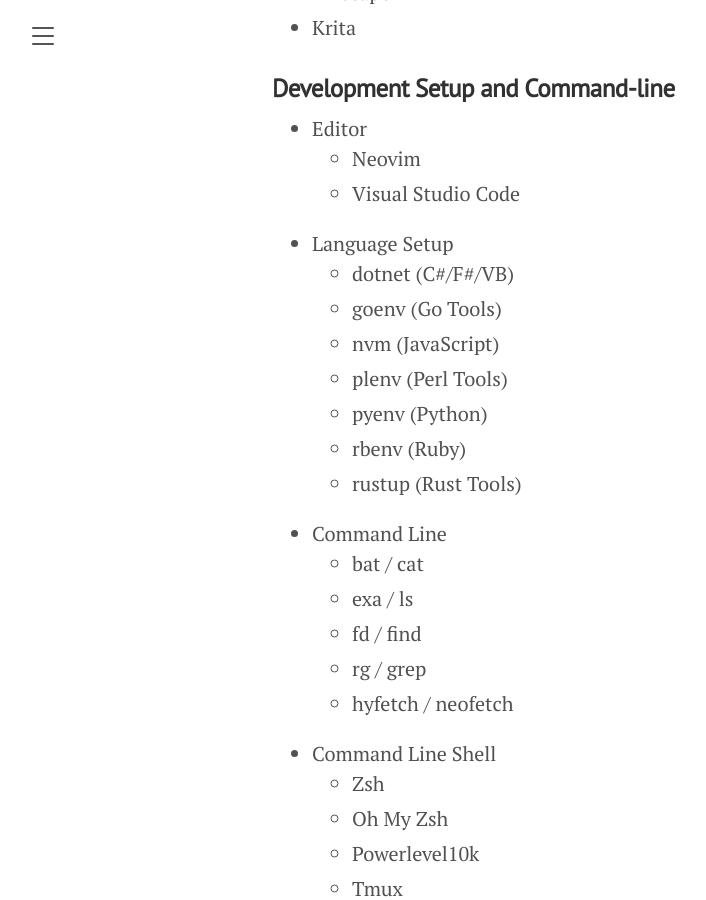
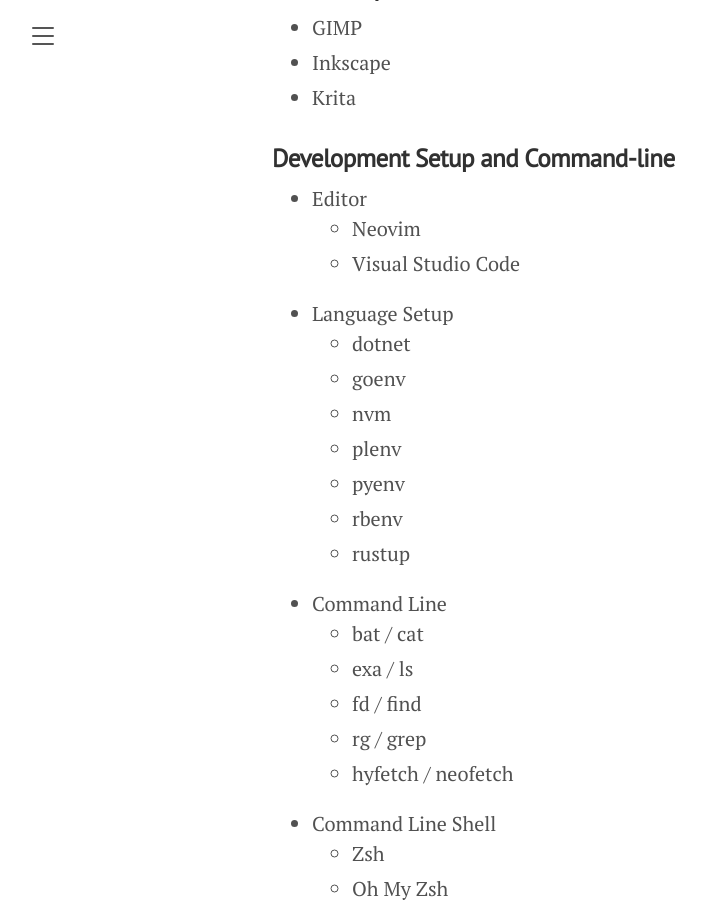
Before and after one commit to TwoPizza9621536/twopizza9621536.github.io, a Jekyll site: the page built from pages/about.md, in a window 1280 px wide and 900 px high, scrolled down 3448 px. Shown: the whole window, without its empty margins (8-714 px from the left). Built offline with Jekyll 4.4.1, drawn with Linux system fonts in a browser that asks for light colours; cached includes are drawn as plain includes; some of the changed text lies outside the part shown.

Commit message:
Update extensions list
Signed-off-by: Samuel Wu <twopizza9621536@gmail.com>

```diff
--- a/pages/about.md
+++ b/pages/about.md
@@ -122,13 +124,13 @@
   + Neovim
   + Visual Studio Code
 * Language Setup
-  + dotnet (C#/F#/VB)
-  + goenv (Go Tools)
-  + nvm (JavaScript)
-  + plenv (Perl Tools)
-  + pyenv (Python)
-  + rbenv (Ruby)
-  + rustup (Rust Tools)
+  + dotnet
+  + goenv
+  + nvm
+  + plenv
+  + pyenv
+  + rbenv
+  + rustup
 * Command Line
   + bat / cat
   + exa / ls
```
Also changed, not shown: other parts of pages/about.md (+3 -1 lines), 1 other file.
